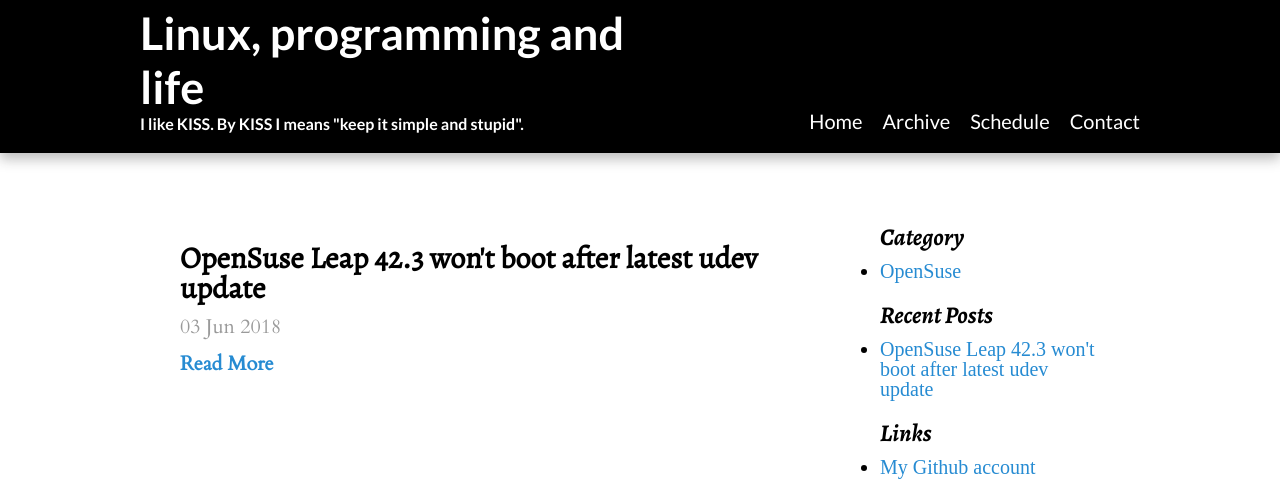
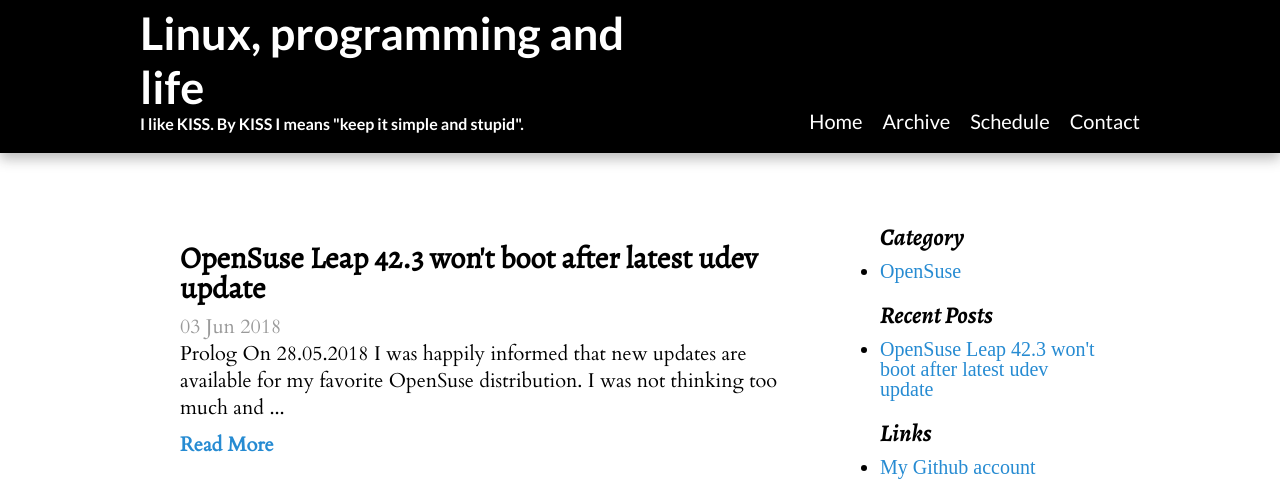
Before and after one commit to DariuszOstolski/dariuszostolski.github.io, a Jekyll site: the page built from index.html, in a window 1280 px wide, cut to the strip 104-587 px from the top of the page. Built offline with Jekyll 4.4.1, drawn with Linux system fonts in a browser that asks for light colours; some web fonts are replaced; the list of posts is cut into pages by our own code; some of the changed lines change nothing that is shown.

Commit message:
Post draft

````diff
--- a/_posts/2018-06-03-opensuse-wont-boot.md
+++ b/_posts/2018-06-03-opensuse-wont-boot.md
@@ -2,4 +2,126 @@
 layout: post
 title: OpenSuse Leap 42.3 won't boot after latest udev update
 category: OpenSuse
+tags: [OpenSuse, Linux, LUKS, NVMe]
 ---
+
+## Prolog
+
+On 28.05.2018 I was happily informed that new updates are available for my favorite
+OpenSuse distribution. I was not thinking too much and just executed:
+```shell sudo zypper up``` as usual. Unfortunately this does not end up well.
+I've noticed that there was a new kernel released, I've decided to reboot my workstation
+to start using latest released kernel.
+I've restarted my machine, it won't boot anymore. Probably you wont
+have this problem if you are a regular OpenSuse user. My configuration is very specific: because it's
+my work laptop its required to have encrypted disks, which in this case happens to be NVMe SSD.
+
+
+## Symptoms
+Normally during the boot process user is asked about password and if it's correct boot continues as
+usual. This time password dialog was not started by systemd.
+
+
+## Reason
+
+The reason for this is that when udev is updated sometimes disk-id (```/dev/disk/by-id/*```) generation scheme
+changes and if you have disk encryption enabled your encrypted disk-id is stored in /etc/cryptab and corresponding entry
+in this file is not updated.
+
+
+## Fix
+
+Here is a short instruction step by step howto fix unbootable system:
+):
+1. Wait for emergency shell(~2-3 minutes in my case).
+
+2. Decrypt *all* encrypted drives/partitions (you quite possibly only have one) that are part of your system. The lsblk command may be helpful, or you may find these under paths like /dev/nvme*, or it may be easier to look at the symlinks under /dev/disk/by-id/ (be aware there are likely lots of duplicates, pointing to the same drive/partition, in this location). Run cryptsetup for each one:
+
+   cryptsetup open <device> <some-unique-name>
+
+   For example:
+
+   ```cryptsetup open /dev/nvme0n1p2 name1```
+
+    <some-unique-name> needs to be different for each device, obviously.
+
+    Enter the normal passphrase for each device when prompted.
+
+3. Mount decrypted filesystems
+   * If you are using LVM, run:
+     ```
+     lvm_scan
+     lvm lvscan
+     lvm vgchange -ay
+     lvm lvdisplay
+     ```
+
+     Verify you can see all your logical volumes.
+
+     Note the "LV Path" of each logical volume.
+
+     Mount the logical volume that corresponds to the / filesystem for your system on /mnt. It may have an "LV Name" of root, or it may not. Use the "LV Path" to mount it:
+
+     mount <lv-path> /mnt
+
+     For example:
+
+     ```
+      mount /dev/system/root /mnt
+     ```
+
+   * If you ARE NOT using LVM, mount the drive/partition that corresponds to the / filesystem for your system on /mnt:
+
+     mount \<device\> /mnt
+
+      For example:
+     ```
+      mount /dev/nvme0n1p2 /mnt
+     ```
+4. If you have a very unusual setup where /etc is on a separate filesystem from /, mount it:
+
+   mount <device/lv-path> /mnt/etc
+
+   For example:
+   ```
+   mount /dev/system/etc /mnt/etc
+   ```
+5. Prepare and enter a chroot environment for your system:
+   ```
+   mount -t proc none /mnt/proc
+   mount --rbind /dev /mnt/dev
+   mount --rbind /sys /mnt/sys
+   chroot /mnt /bin/bash
+   ```
+6. Mount the remaining filesystems (if any) using information from your system's /etc/fstab file:
+
+   ```
+   mount -a
+   ```
+   It will mount your boot partition which is required for this fix to work.
+
+7. Edit `/etc/crypttab` to fix the entry that is no longer created by udev because of this bug.
+  Replace:
+  `/dev/disk/by-id/nvme-20xxxxxxx`
+
+   With: `/dev/disk/by-id/nvme-eui.0xxxxx`
+
+8. (May be optional) I'm not sure if this is required but I've executed /usr/lib/systemd/system-generators/systemd-cryptsetup-generator
+
+9. Regenerate the initramfs boot images with dracut.
+
+   ```
+   dracut -f
+   ```
+10. Exit from the chroot into your system, and reboot:
+   ```
+   umount -a
+   exit
+   reboot
+   ```
+
+
+Resources:
+* https://bugzilla.opensuse.org/show_bug.cgi?id=1063249
+* https://bugzilla.opensuse.org/show_bug.cgi?id=904987
+* https://bugzilla.suse.com/show_bug.cgi?id=1095096
````
